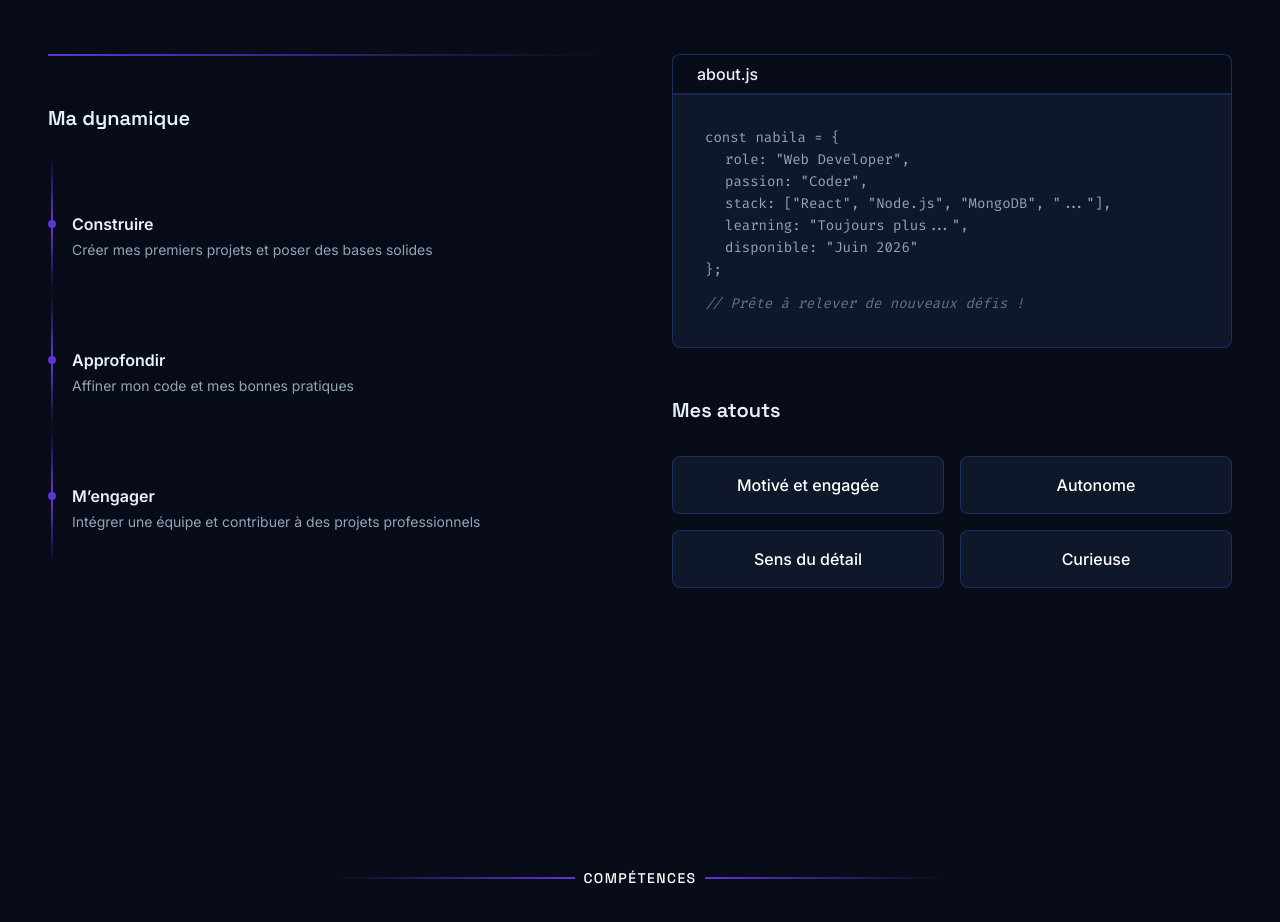
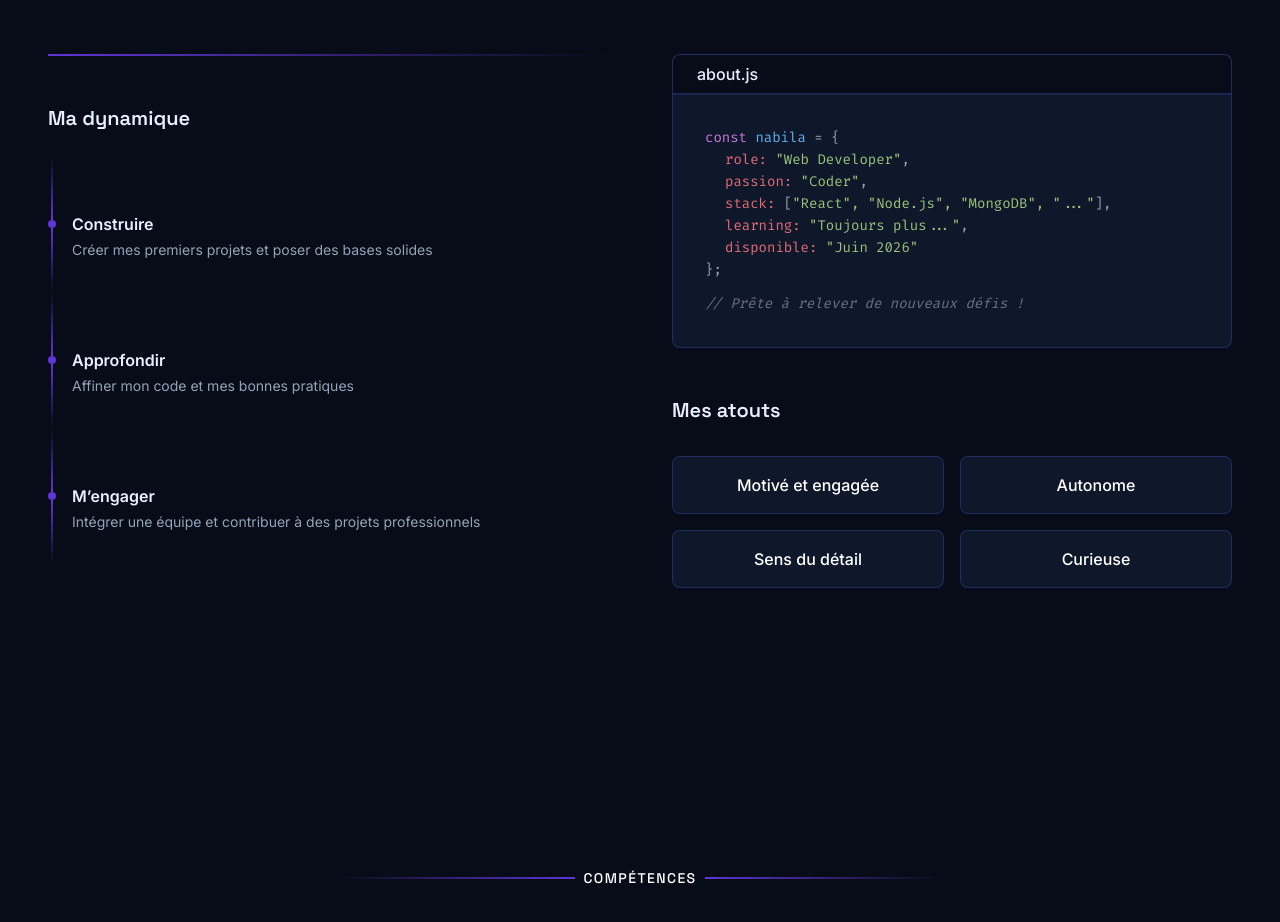
Before and after one commit to nabila-tamajnit/Portfolio, a React (Vite) app: page / in a window 1280 px wide. Shown: the part 1320-2242 px from the top of the page. Built offline with nearby package versions, Linux system fonts and the light colour scheme; a web font is replaced by a local one.

Commit message:
Add font family and color code

```diff
--- a/src/styles/index.css
+++ b/src/styles/index.css
@@ -30,7 +30,17 @@
   --color-code-gradient: linear-gradient(180deg, rgba(95, 53, 213, 0.05), transparent);
 
   --color-corner-purple: radial-gradient(circle at top right, rgba(95, 53, 213, 0.25), transparent 60%);
-  --color-corner-blue: radial-gradient(circle at bottom left, rgba(76, 111, 255, 0.18), transparent 60%)
+  --color-corner-blue: radial-gradient(circle at bottom left, rgba(76, 111, 255, 0.18), transparent 60%);
+
+  /* Couleurs code */
+  --color-dark-snippet: #141619;
+  --color-dark-code: #1a1d24;
+  --color-purple-const: #C678DC;
+  --color-blue-const: #61AFEF;
+  --color-red-const: #E16C75;
+  --color-green-const: #98C379;
+
+  --color-blue-bg: #060E11;
 
 
   /* Style fonts */
@@ -42,6 +52,10 @@
 }
 
 /* ---------- Styles de base ------------ */
+html {
+  scroll-behavior: smooth;
+}
+
 body {
   font-family: var(--font-family-inter);
 }
@@ -53,6 +67,14 @@ h4,
 h5,
 h6 {
   font-family: var(--font-family-space);
+}
+
+.font-link {
+  font-family: var(--font-family-link);
+}
+
+.font-fira {
+  font-family: var(--font-family-fira);
 }
 
 /* Scrollbar */
```
